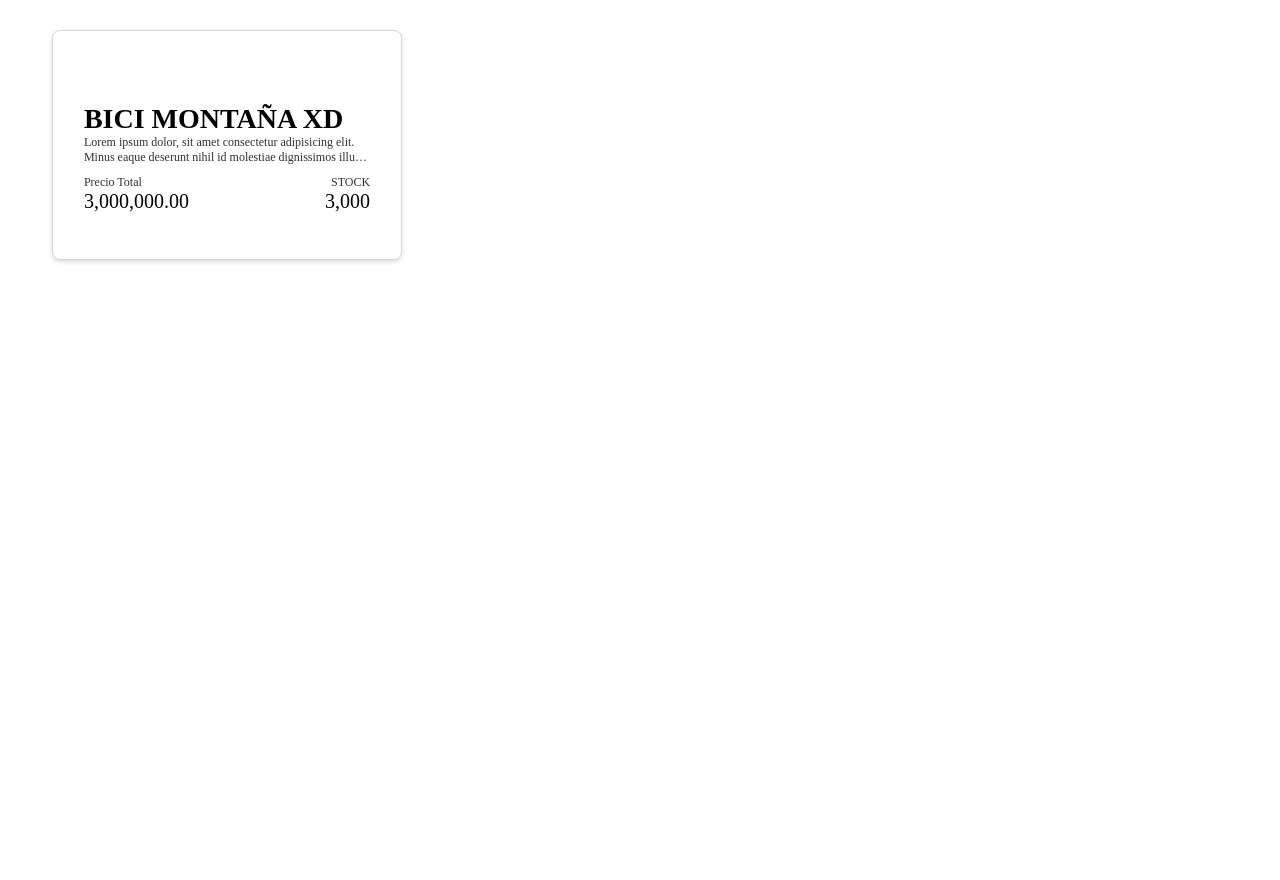
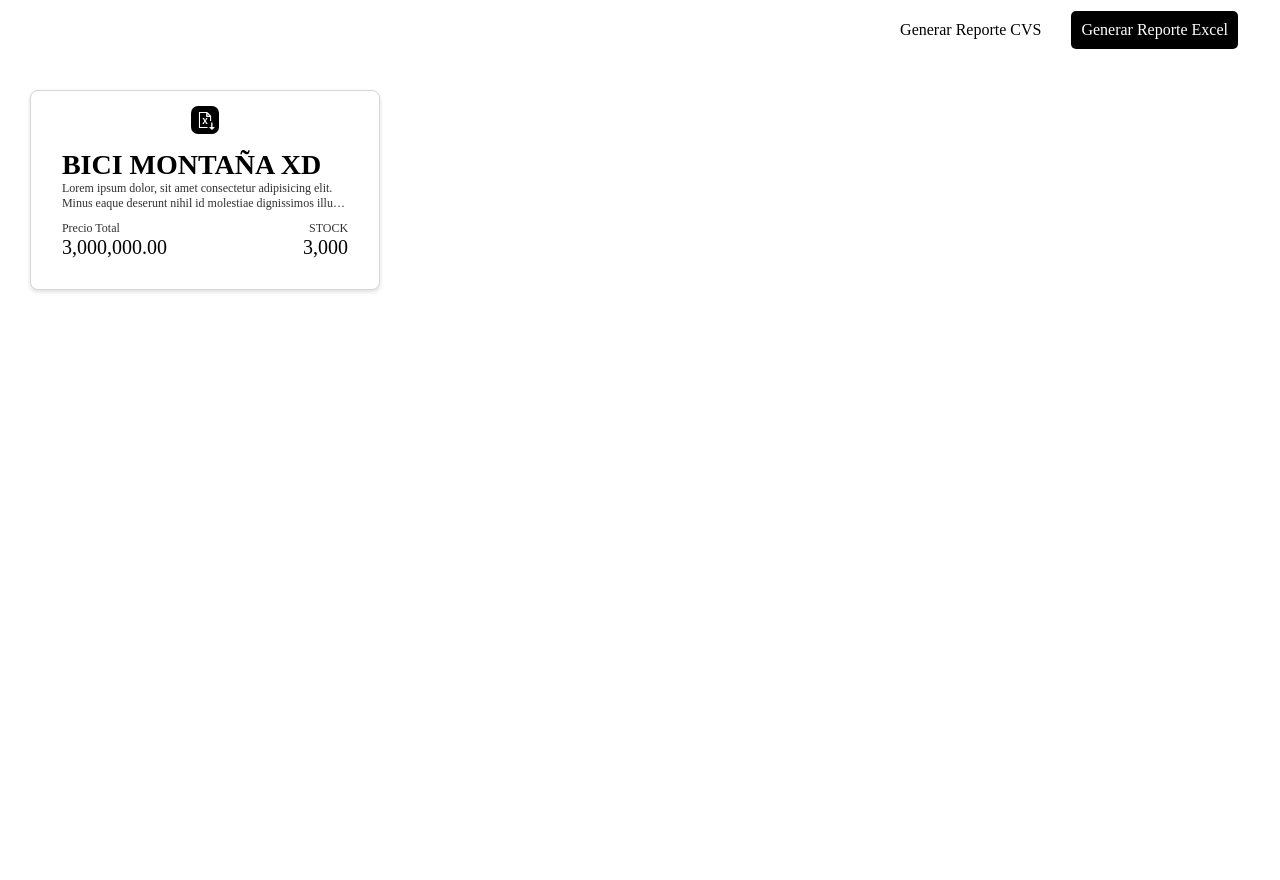
Before and after one commit to EzxquielDev/API-CONTABLE, a Flask app: template templates/inventario.html in a window 1280 px wide. Before the commit the page ends 263 px from the top, so only its background shows below. Run offline with Flask 3, Linux system fonts and the light colour scheme; the template is opened without the code that fills it, so the values that code supplies are empty.

Commit message:
Menu de descarga de excel

```diff
--- a/app.py
+++ b/app.py
@@ -3,6 +3,9 @@ from blueprints.dashboard import dashboard_bp
 
 app = Flask(__name__)
 app.register_blueprint(dashboard_bp)
+
+#
+from Rutas.inventario import Invetario_ruta
 
 
 @app.route("/")
--- a/static/css/Inventario.css
+++ b/static/css/Inventario.css
@@ -1,19 +1,62 @@
 main{
     display: flex;
     justify-content: center;
+    flex-direction: column;
 }
+
+.MenuInventario{
+    margin: 10px auto;
+    width: 95%;
+    height: 40px;
+    display: flex;
+    justify-content: flex-end;
+}
+
+.MenuInventario ul{
+    display: flex;
+    width: 95%;
+    height: 100%;
+    justify-content: flex-end;
+    align-items: center;
+    list-style: none;
+}
+
+.MenuInventario li{
+    margin: 10px;
+    padding: 10px;
+}
+
+.MenuInventario li:nth-child(2){
+    border-radius: 5px;
+    background-color: black;
+    a{
+        color: white;
+    }
+}
+
+.MenuInventario a{
+    text-decoration: none;
+    color: black;
+}
+
+.MenuInventario ul li a:hover{
+    border-bottom: 0.2px solid black;
+}
+
+
 
 .Cards_Inventori_Container{
     width: 95%;
     margin: 10px;
     min-height: 100vh;
     display:flex;
+
 }
 
 .Card_Inventario{
     width: 350px;
     min-height: 200px;
-    max-height: 230px;
+    max-height: 200px;
     margin: 20px;
     padding: 15px;
     display: flex;
@@ -27,13 +70,27 @@ main{
     border: 1px solid rgb(214, 214, 214);
 }
 
+.EXCELUNO{
+    border-radius: 7px;
+    background-color: black;
+    padding: 4px;
+    display: flex;
+    justify-content: center;
+    align-items: center;
+
+}
+.EXCELUNO img{
+    filter: invert(1);
+    width: 20px;
+    height: 20px;
+}
+
 
 .Info_Inventario{
-    margin-top: 15px;
     width: 90%;
-    height: 50%;
+    height: 100%;
     display: flex;
-    justify-content: flex-start;
+    justify-content: center;
     align-items: flex-start;
     flex-direction: column;
 }
@@ -58,7 +115,6 @@ main{
 }
 
 .Info_Inventario h1{
-
     font-size: 1.75rem;
     color: rgb(0, 0, 0);
 }
--- a/templates/inventario.html
+++ b/templates/inventario.html
@@ -3,8 +3,20 @@
 {% block title %}Página de Inicio - Mi Sitio{% endblock %}
 
 {% block content %}
+
+<menu class="MenuInventario">
+    <ul>
+        <li><a href="">Generar Reporte CVS</a></li>
+        <li><a href="">Generar Reporte Excel</a></li>
+    </ul>
+</menu>
+
+
     <section class="Cards_Inventori_Container">
         <div class="Card_Inventario">
+             <a class="EXCELUNO" href="">
+                <img src="{{ url_for('static', filename='iconos/excel.png') }}" alt="BICI MONTAÑA XD">
+             </a>
             <div class="Info_Inventario">
                 <div>
                     <h1>BICI MONTAÑA XD</h1>
@@ -23,6 +35,5 @@
                     </div>
                 </div>
             </div>
-        </div>
     </section>
 {% endblock %}
```
Also changed, not shown: static/iconos/excel.png (added), 1 other file.
